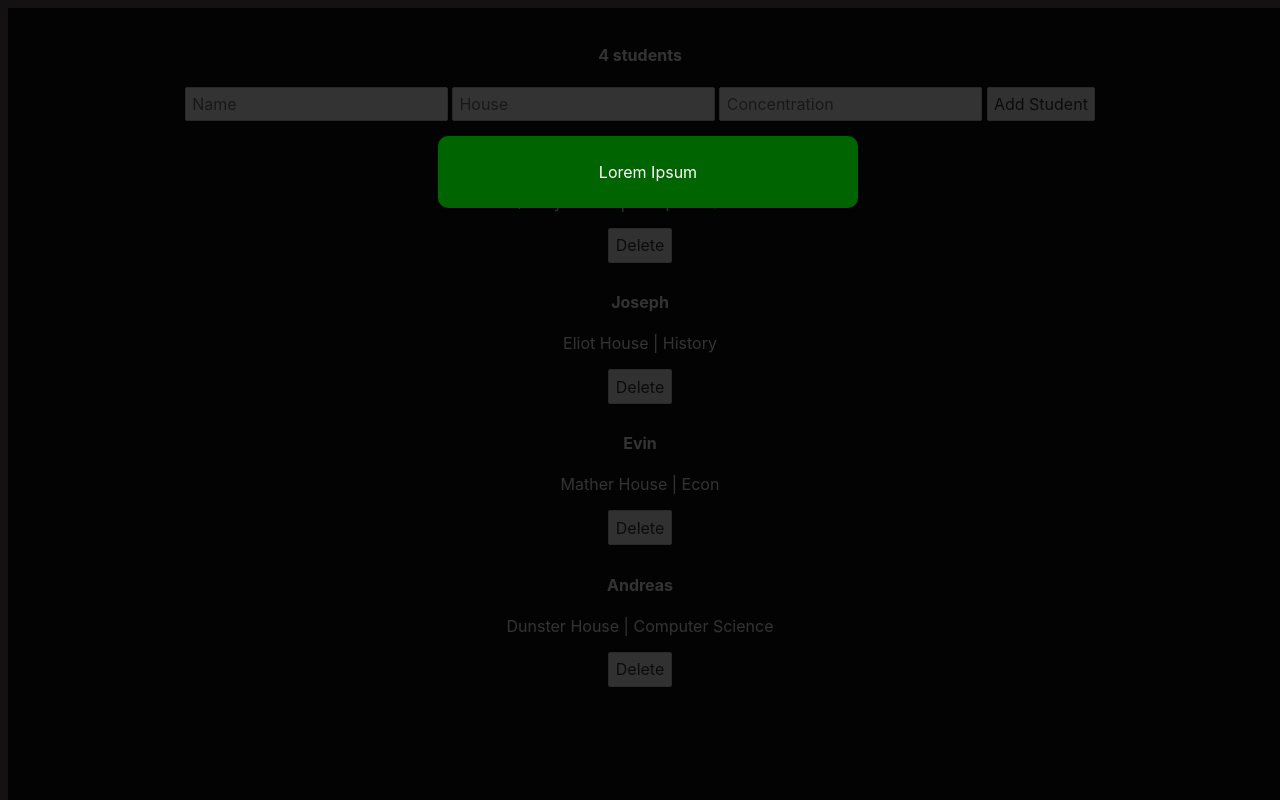
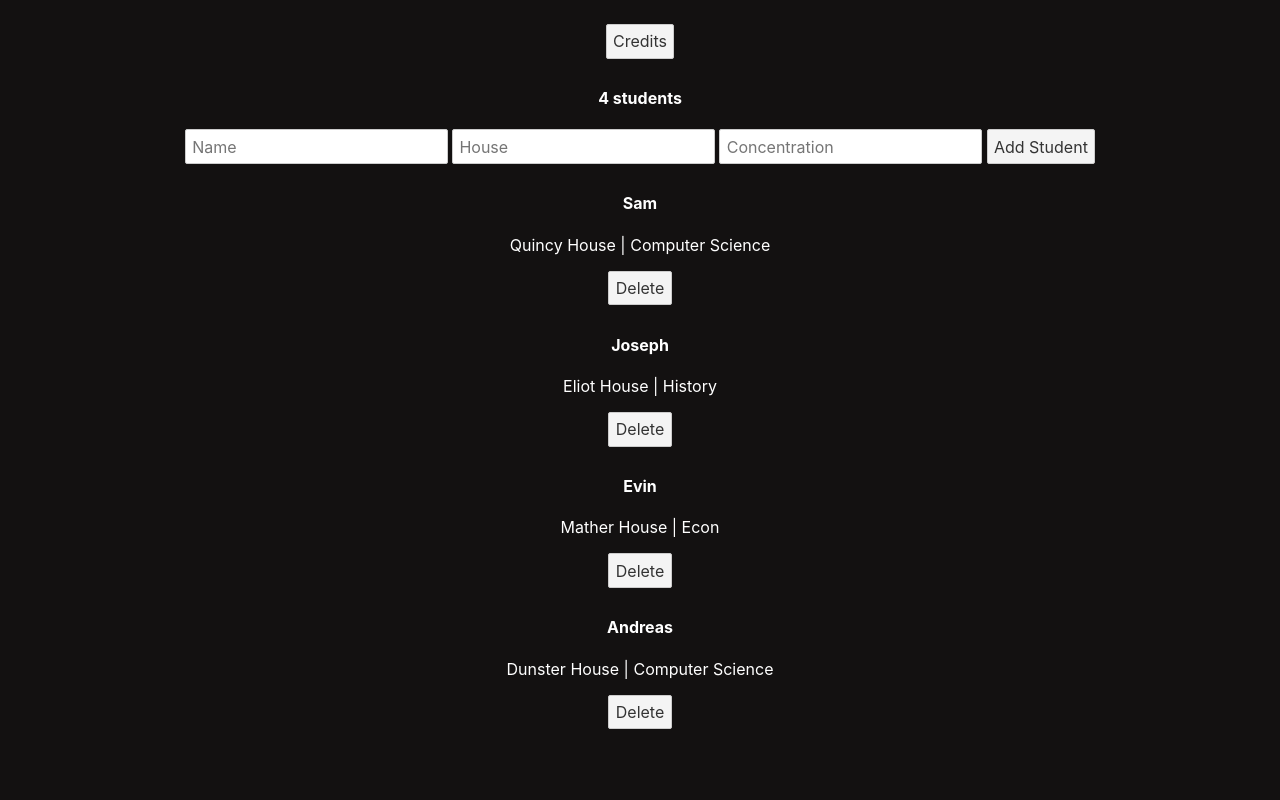
Before and after one commit to sosaagbontaen/votable, a Svelte app: page / in a window 1280 px wide. Built offline with nearby package versions, Linux system fonts and the light colour scheme.

Commit message:
Finished students demo

```diff
--- a/src/App.svelte
+++ b/src/App.svelte
@@ -4,6 +4,7 @@
 	let newStudentName = "";
 	let newStudentHouse = "";
 	let newStudentConcentration = "";
+	let showModal = false;
 
 	let students = [
 		{ name: 'Sam', house: 'Quincy', concentration: 'Computer Science', id: 1},
@@ -30,15 +31,21 @@
 	const deleteStudent = (id) =>{
 		students = students.filter((student) => student.id != id)
 	}
+	const toggleModal = () =>{
+		showModal = !showModal;
+	}
 </script>
 
-<Modal />
+<Modal message="Made by Sam Osa!" showModal={showModal} on:click={toggleModal}/>
 <main>
+	<button on:click={toggleModal}>Credits</button>
+
 	{#if students.length != 1}
 		<h4>{students.length} students</h4>
 	{:else}
 		<h4>{students.length} student</h4>
 	{/if}
+
 
 
 	<input type="text" placeholder = "Name" bind:value={newStudentName}>
@@ -56,6 +63,7 @@
 		<p>There are no people to show...</p>
 	{/each}
 </main>
+<Modal />
 
 <style>
 	main {
--- a/src/Modal.svelte
+++ b/src/Modal.svelte
@@ -1,11 +1,15 @@
 <script>
-let showModal = true
+    //Here, "Export" literally means that this message variable can be set outside this component
+    export let message;
+    export let showModal = false;
 </script>
 
 {#if showModal}
-<div class="backdrop">
+<!--Leave event undefined so it's forwarded back to the instance of Modal from App.svelte-->
+<!-- svelte-ignore a11y-click-events-have-key-events -->
+<div class="backdrop" on:click|self>
     <div class="modal">
-        <p>Lorem Ipsum</p>
+        <p>{message}</p>
     </div>
 </div>
 {/if}
```
